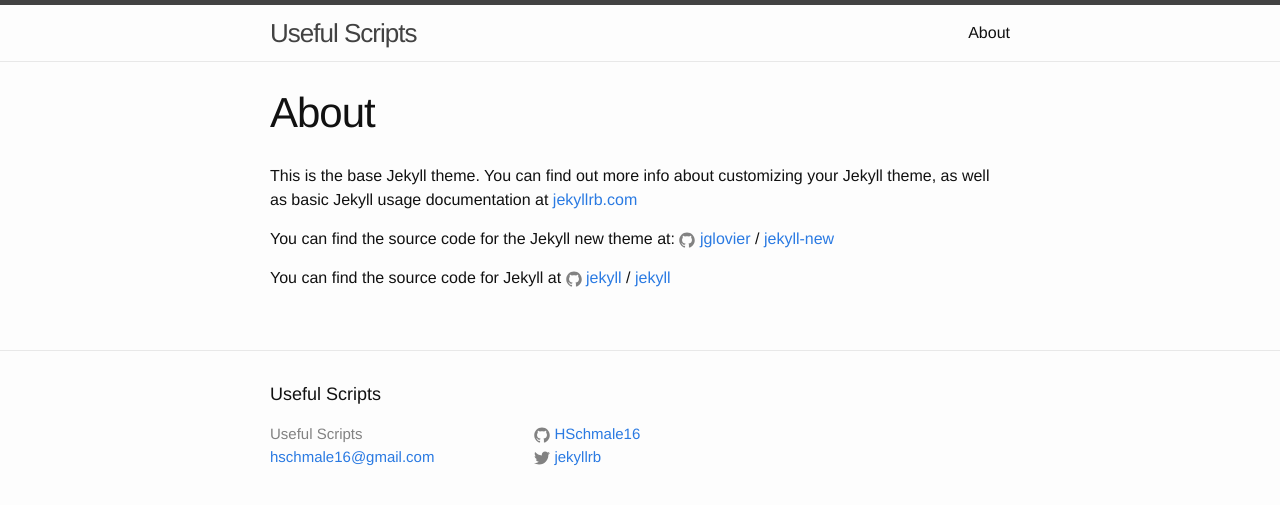
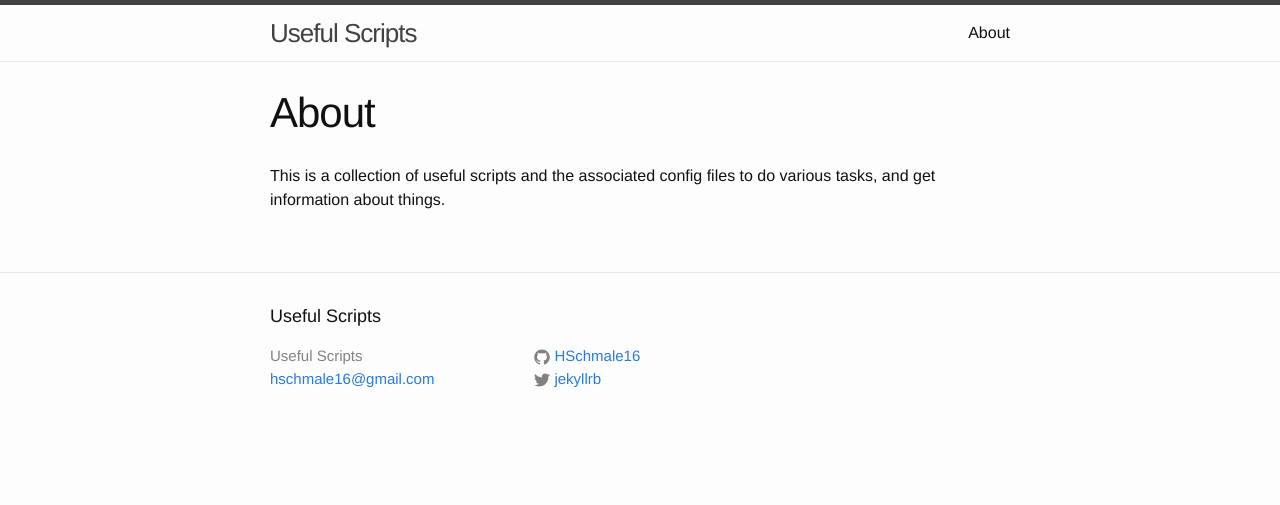
Before and after one commit to HSchmale16/UsefulScripts, a Jekyll site: the page built from about.md, in a window 1280 px wide. Shown: the top 505 px of the page. Built offline with Jekyll 4.4.1, drawn with Linux system fonts in a browser that asks for light colours.

Commit message:
Worked on my jekyll site

```diff
--- a/about.md
+++ b/about.md
@@ -4,12 +4,5 @@
 permalink: /about/
 ---
 
-This is the base Jekyll theme. You can find out more info about customizing your Jekyll theme, as well as basic Jekyll usage documentation at [jekyllrb.com](http://jekyllrb.com/)
-
-You can find the source code for the Jekyll new theme at:
-{% include icon-github.html username="jglovier" %} /
-[jekyll-new](https://github.com/jglovier/jekyll-new)
-
-You can find the source code for Jekyll at
-{% include icon-github.html username="jekyll" %} /
-[jekyll](https://github.com/jekyll/jekyll)
+This is a collection of useful scripts and the associated config files to
+do various tasks, and get information about things.
```
Also changed, not shown: _posts/2015-11-16-welcome-to-jekyll.markdown (deleted, +0 -25 lines).
